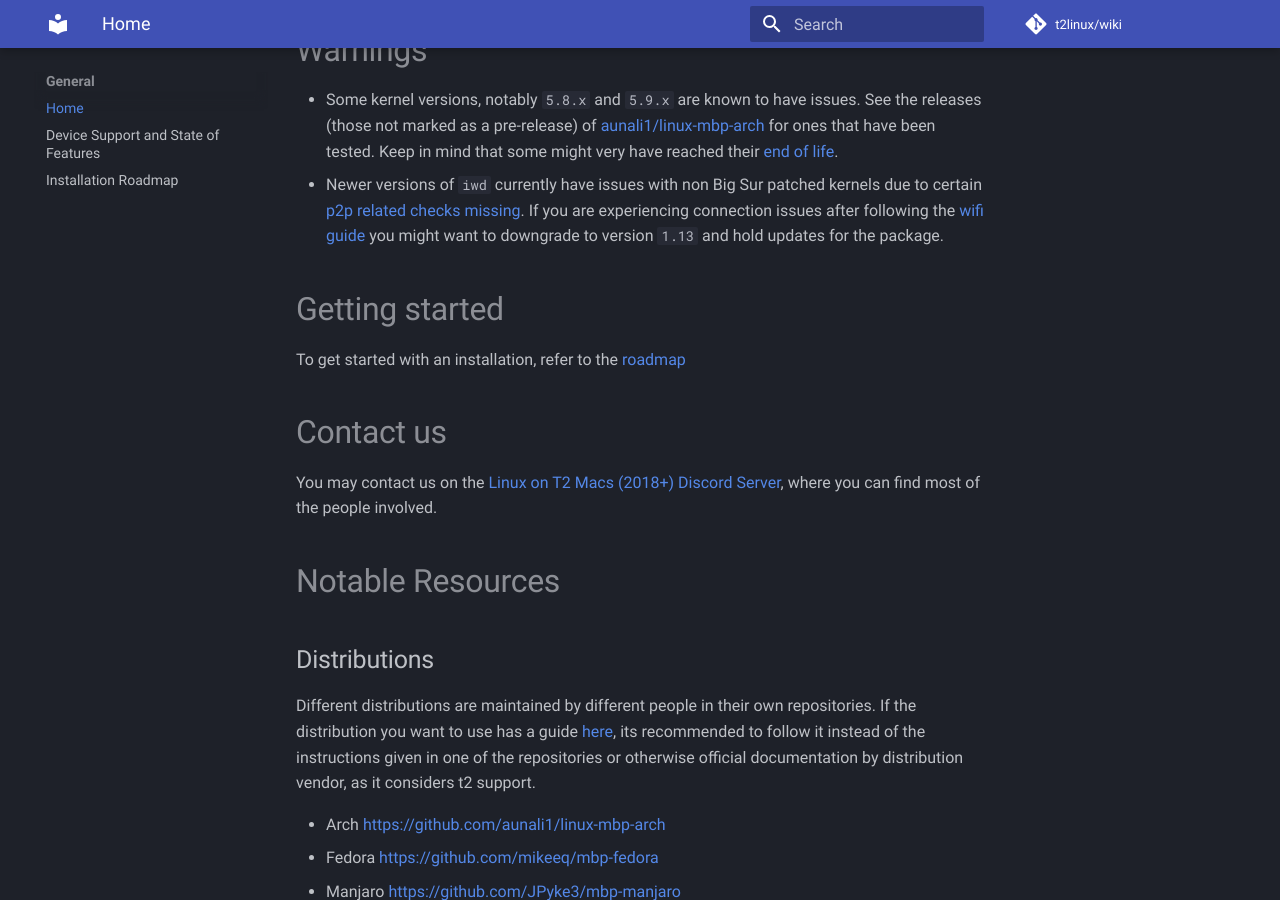
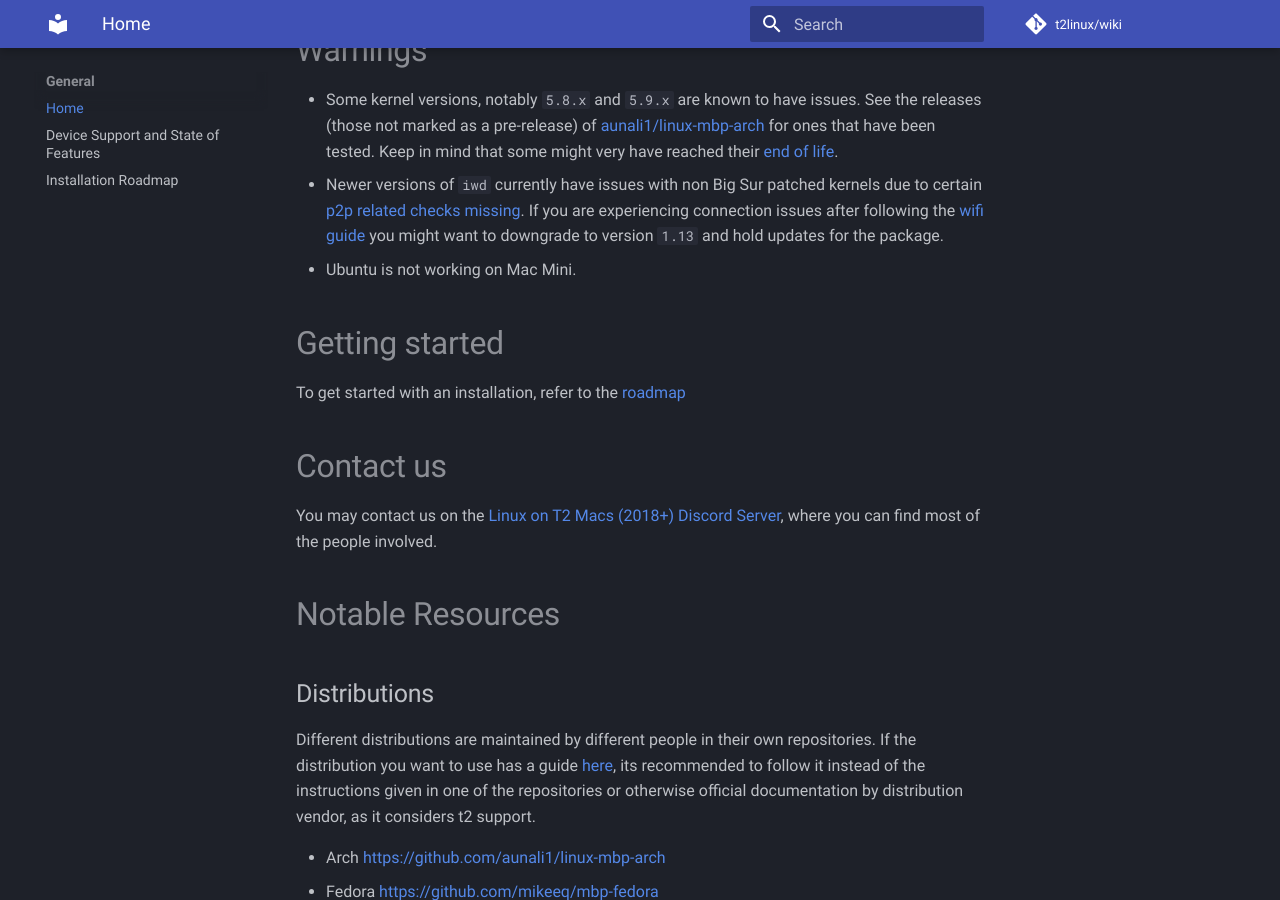
Before and after one commit to t2linux/wiki, an MkDocs documentation site: the page built from docs/index.md, in a window 1280 px wide and 900 px high, scrolled down 393 px. Built offline with MkDocs 1.6.1 and Material for MkDocs 9.7.7, drawn with Linux system fonts in a browser that asks for light colours; comment, search, counter and statistics services are not loaded.

Commit message:
Added warning against using Ubuntu on Mac Minj

```diff
--- a/docs/index.md
+++ b/docs/index.md
@@ -9,6 +9,7 @@ A list of those devices can be found [on Apple's website](https://support.apple.
 
 - Some kernel versions, notably `5.8.x` and `5.9.x` are known to have issues. See the releases (those not marked as a pre-release) of [aunali1/linux-mbp-arch](https://github.com/aunali1/linux-mbp-arch/releases) for ones that have been tested. Keep in mind that some might very have reached their [end of life](https://en.wikipedia.org/wiki/Linux_kernel_version_history#Releases_5.x.y).
 - Newer versions of `iwd` currently have issues with non Big Sur patched kernels due to certain [p2p related checks missing](https://github.com/aunali1/linux-mbp-arch/blob/master/9001-brcmfmac-p2p-Ensure-virtual-interface-is-initialized.patch). If you are experiencing connection issues after following the [wifi guide](https://wiki.t2linux.org/guides/wifi/) you might want to downgrade to version `1.13` and hold updates for the package.
+- Ubuntu is not working on Mac Mini.
 
 # Getting started
 
```
